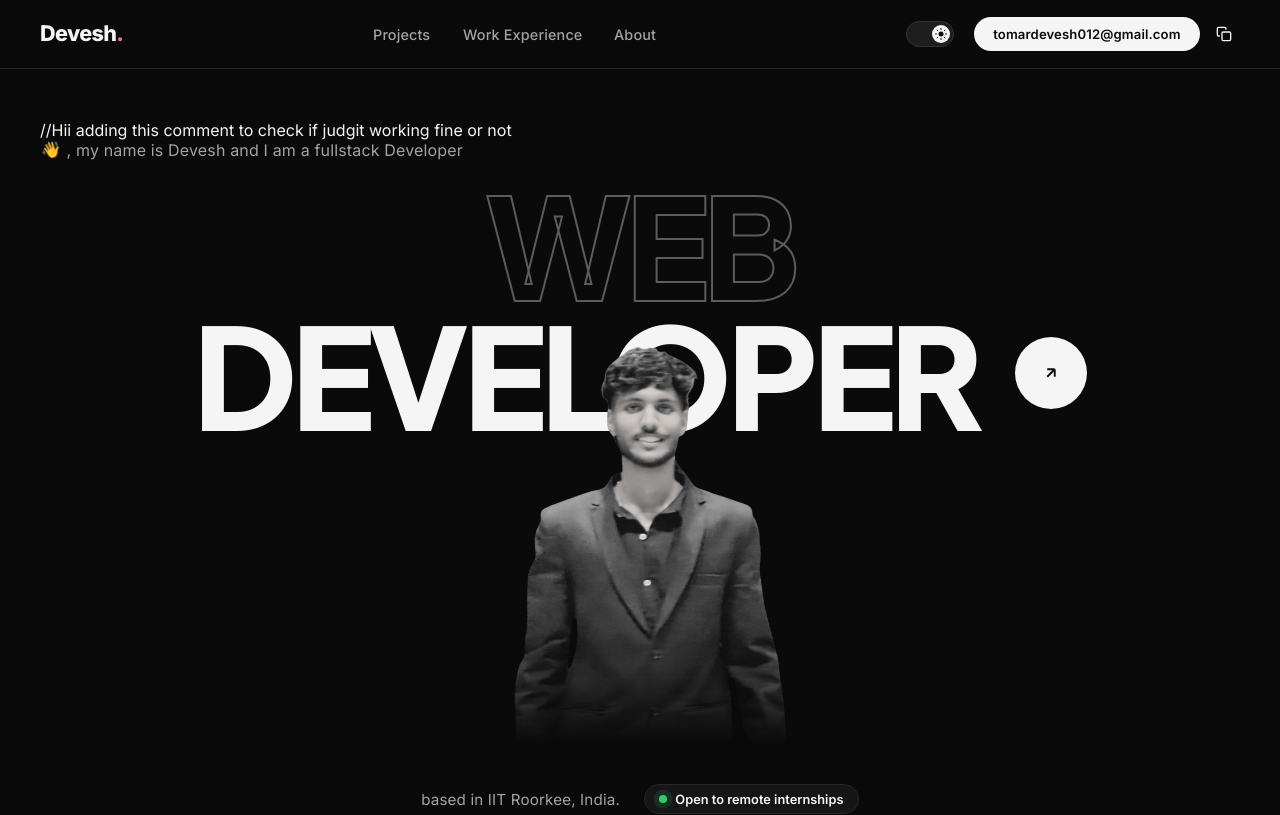
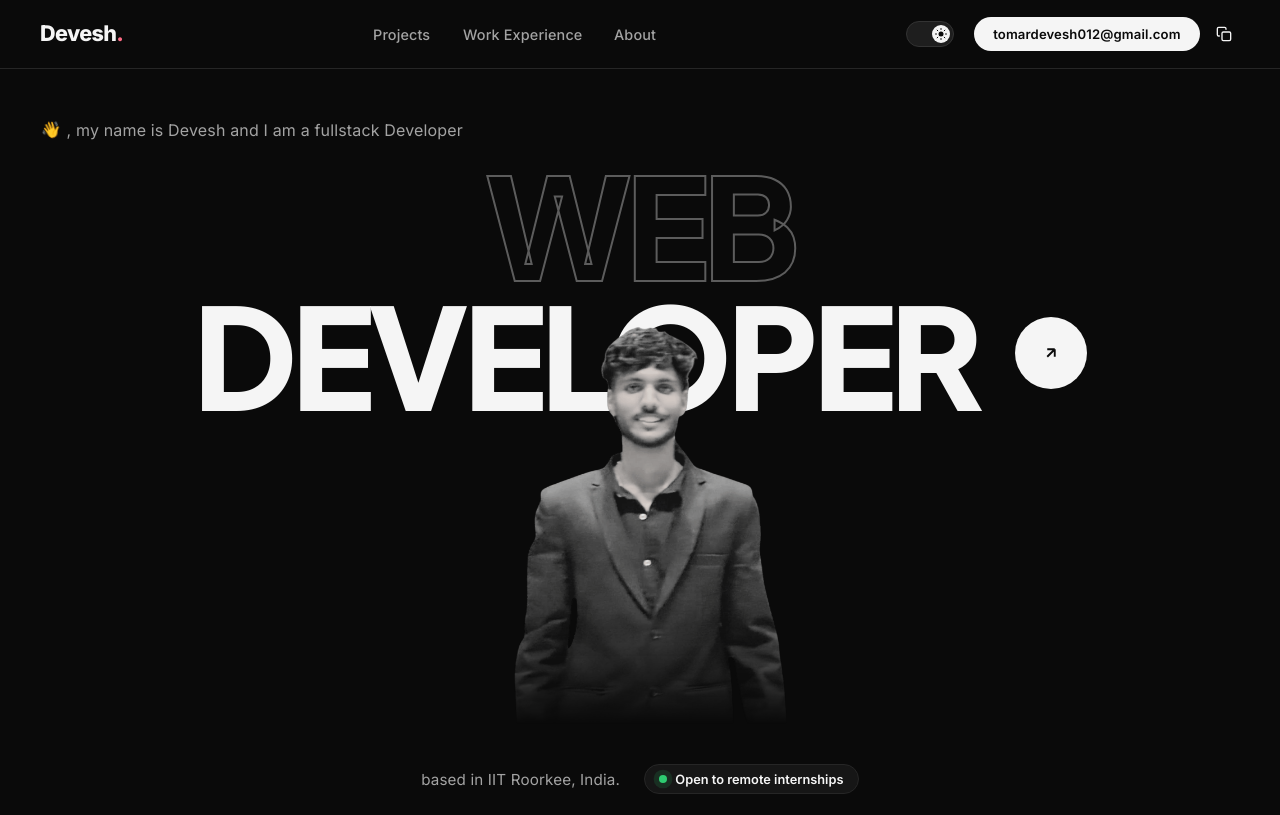
Before and after one commit to cazyyTom/react_portfolio, a React (Vite) app: page / in a window 1280 px wide. Shown: the top 815 px of the page. Built offline with nearby package versions, Linux system fonts and the light colour scheme.

Commit message:
Added Resume

```diff
--- a/src/components/About.jsx
+++ b/src/components/About.jsx
@@ -71,7 +71,7 @@ export default function About() {
             </div>
             <a
               ref={btnRef}
-              href="/resume.pdf"
+              href="/Devesh_Resume.pdf"
               className="about-bio__resume-btn"
               onMouseMove={onMouseMove}
               onMouseLeave={onMouseLeave}
--- a/src/components/Hero.jsx
+++ b/src/components/Hero.jsx
@@ -60,7 +60,6 @@ export default function Hero() {
   return (
     <section className="hero" id="home">
       <div className="hero__inner">
-        //Hii adding this comment to check if judgit working fine or not
         {/* Greeting line */}
         <p className="hero__greeting">
           <span className="hero__wave">👋</span>, my name is Devesh and I am a
```
Also changed, not shown: 1 other file (tests, documents, lock files or other folders).
